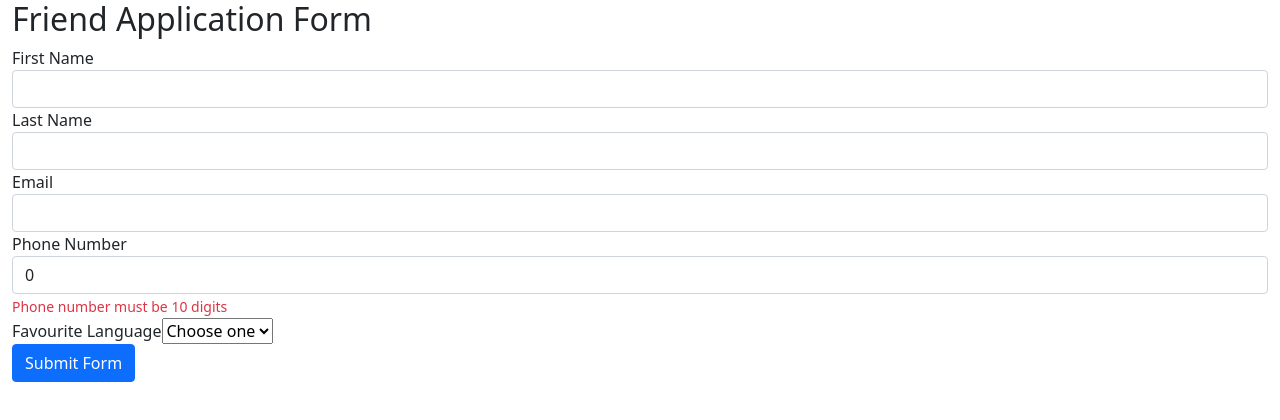
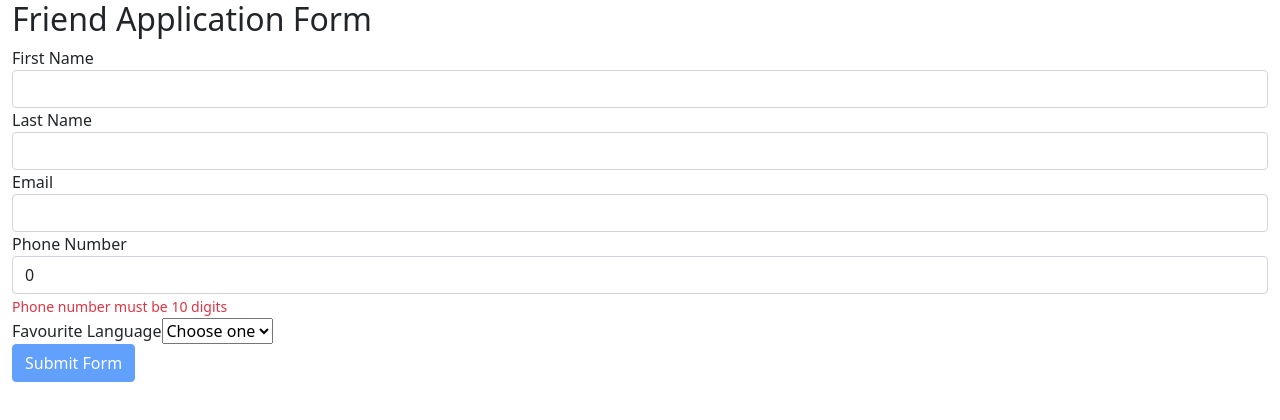
Before and after one commit to 830503/basic-angular-form, an Angular app in the folder friendform/: page / in a window 1280 px wide. Shown: the top 420 px of the page. Built offline with nearby package versions, Linux system fonts and the light colour scheme.

Commit message:
added disable to button

```diff
--- a/friendform/src/app/app.component.html
+++ b/friendform/src/app/app.component.html
@@ -1,3 +1,5 @@
+<!-- {{form.form.valid}} -->
+
 <div class="container-fluid">
   <h2>Friend Application Form</h2>
   <form #form="ngForm">
@@ -43,6 +45,6 @@
       <small class="text-danger" [class.d-none]="!langError || language.untouched">Plase choose one language. </small>
     </div>
 
-    <button class="btn btn-primary" id="button" type="submit">Submit Form</button>
+    <button class="btn btn-primary" [disabled]="form.form.invalid || langError" id="button" type="submit">Submit Form</button>
   </form>
 </div>
```
